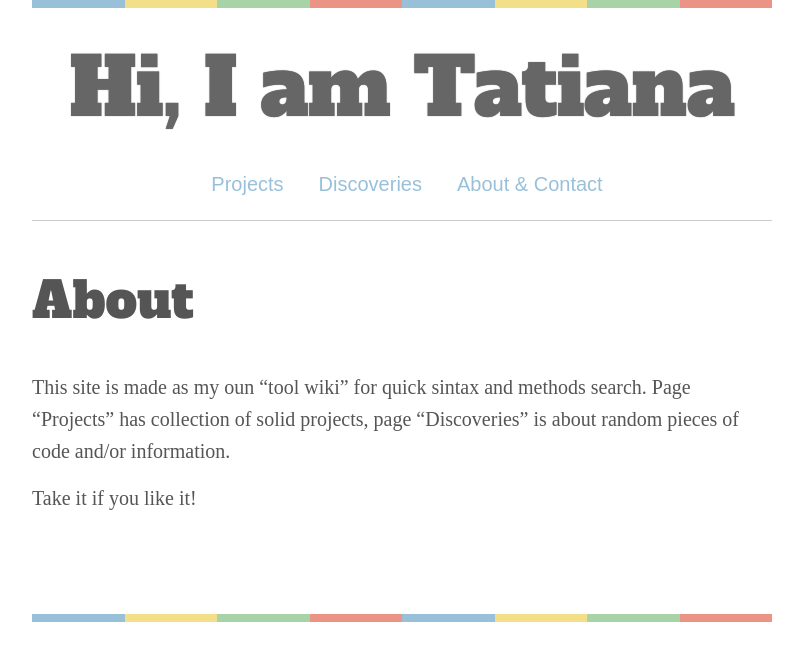
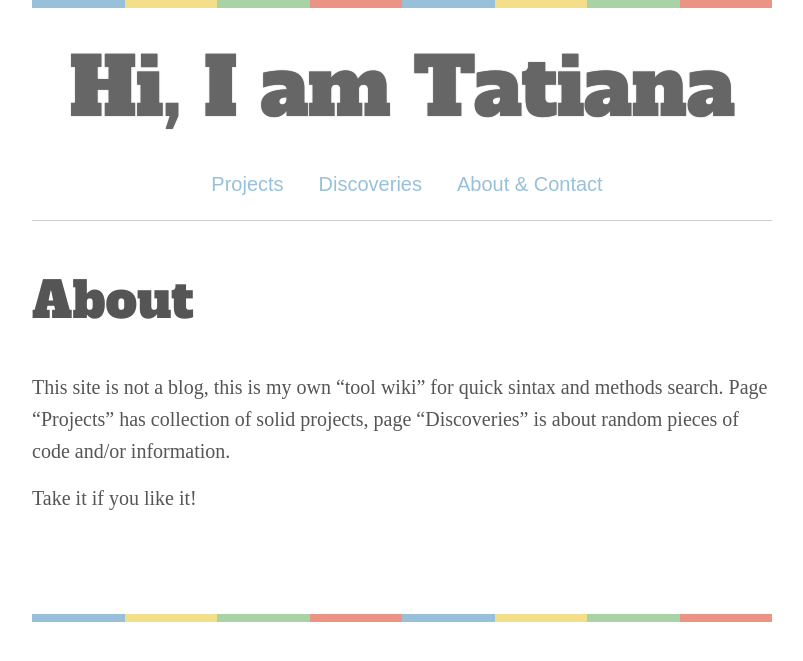
Before and after one commit to tatieliseeva/v-master, a Jekyll site: the page built from _pages/about.md, in a window 1280 px wide. Shown: the top 661 px of the page, without its empty margins (238-1041 px from the left). Built offline with Jekyll 4.4.1, drawn with Linux system fonts in a browser that asks for light colours; some web fonts are replaced.

Commit message:
Update about.md

```diff
--- a/_pages/about.md
+++ b/_pages/about.md
@@ -4,7 +4,7 @@ title: About
 permalink: /aboutandcontact/
 ---
 
-This site is made as my oun "tool wiki" for quick sintax and methods search.
+This site is not a blog, this is my own "tool wiki" for quick sintax and methods search.
 Page "Projects" has collection of solid projects, page "Discoveries" is about random pieces of code and/or information.
 
 Take it if you like it!
```
